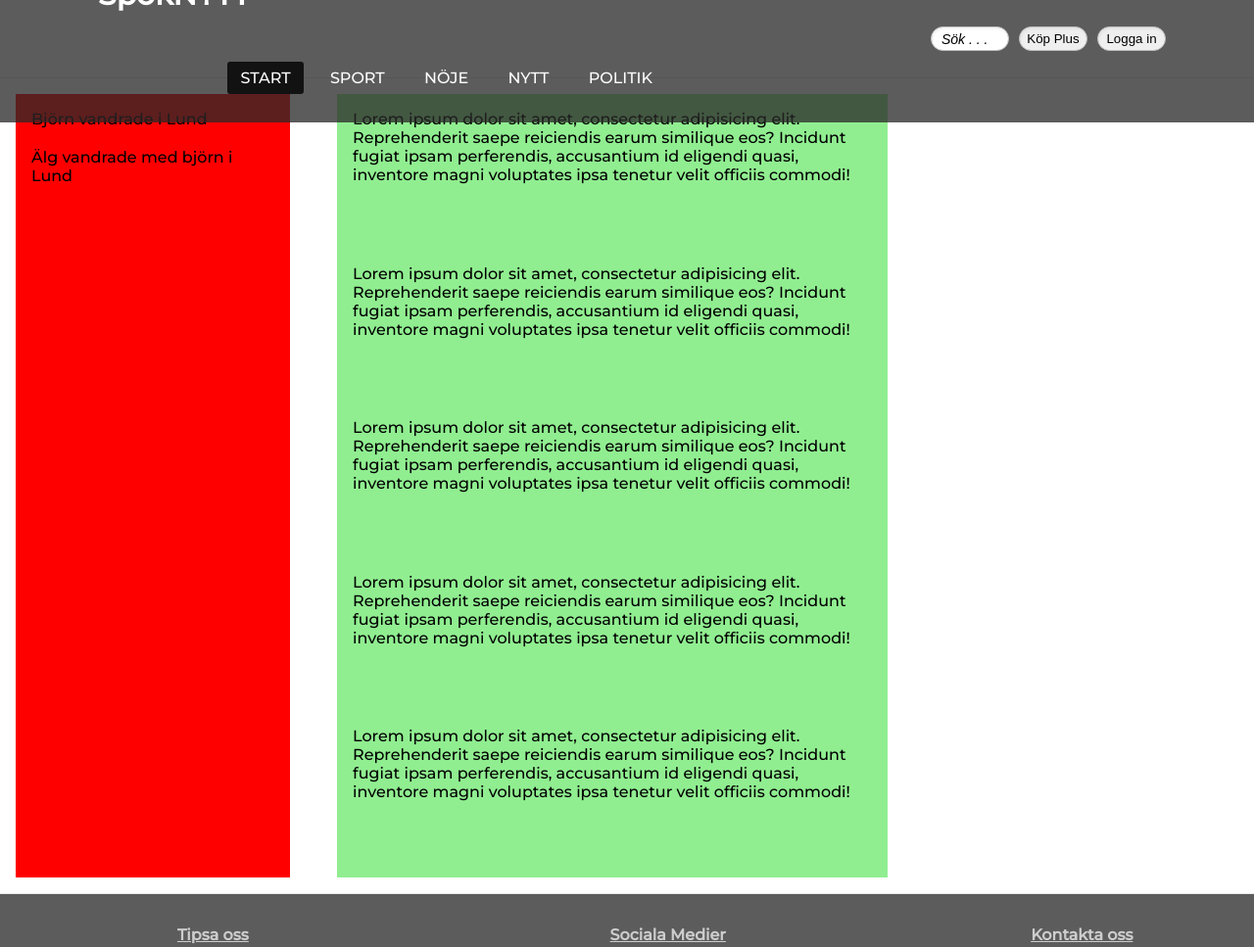
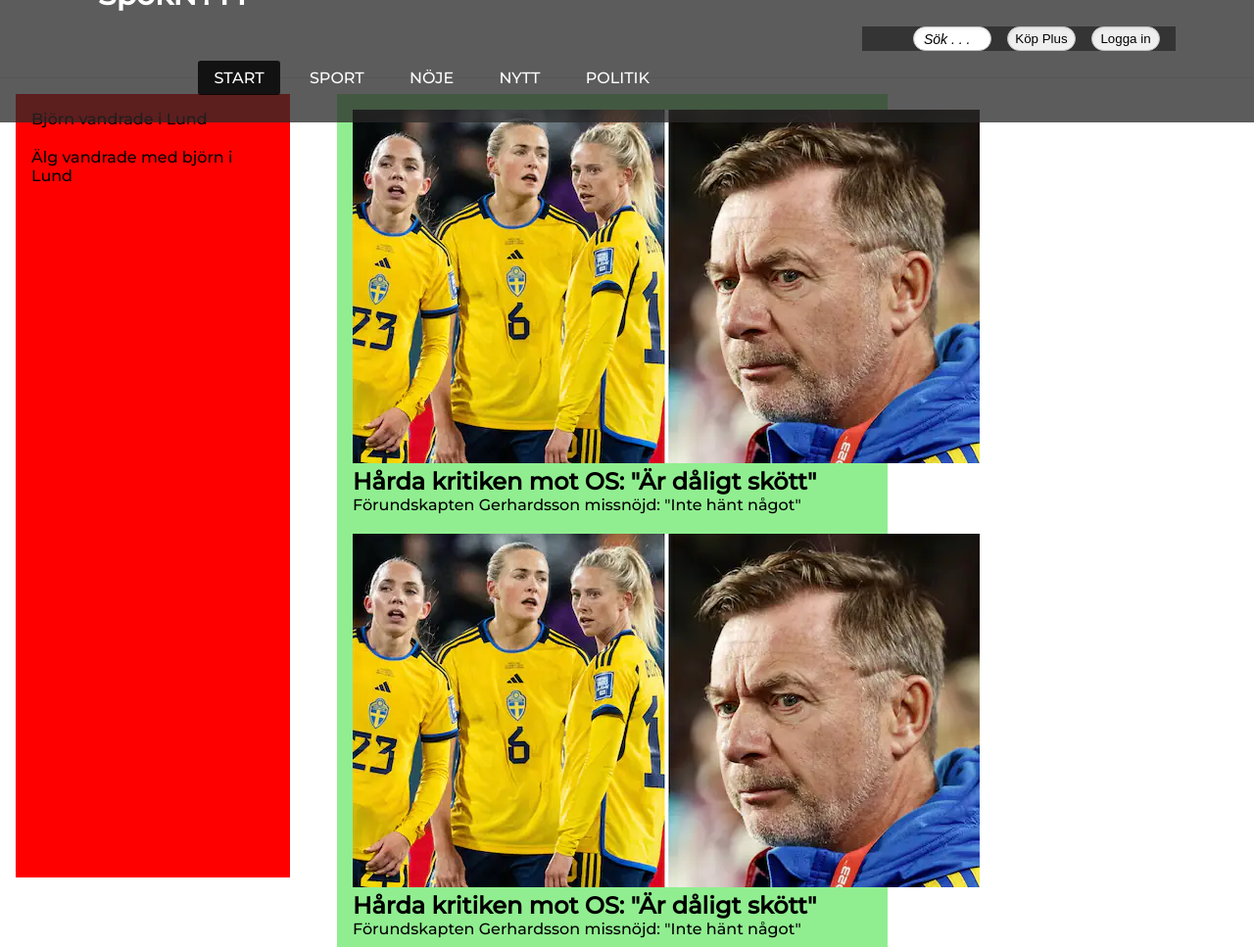
Before and after one commit to Joel-Ax/News-Website, a plain HTML site: page index.html in a window 1280 px wide. Shown: the top 967 px of the page at 98% size. Drawn offline with Linux system fonts and the light colour scheme.

Commit message:
First Draft

```diff
--- a/index.html
+++ b/index.html
@@ -47,11 +47,34 @@
       </div>
 
       <div class="article-grid">
-        <article class="content">Lorem ipsum dolor sit amet, consectetur adipisicing elit. Reprehenderit saepe reiciendis earum similique eos? Incidunt fugiat ipsam perferendis, accusantium id eligendi quasi, inventore magni voluptates ipsa tenetur velit officiis commodi!</article>
-        <article class="content">Lorem ipsum dolor sit amet, consectetur adipisicing elit. Reprehenderit saepe reiciendis earum similique eos? Incidunt fugiat ipsam perferendis, accusantium id eligendi quasi, inventore magni voluptates ipsa tenetur velit officiis commodi!</article>
-        <article class="content">Lorem ipsum dolor sit amet, consectetur adipisicing elit. Reprehenderit saepe reiciendis earum similique eos? Incidunt fugiat ipsam perferendis, accusantium id eligendi quasi, inventore magni voluptates ipsa tenetur velit officiis commodi!</article>
-        <article class="content">Lorem ipsum dolor sit amet, consectetur adipisicing elit. Reprehenderit saepe reiciendis earum similique eos? Incidunt fugiat ipsam perferendis, accusantium id eligendi quasi, inventore magni voluptates ipsa tenetur velit officiis commodi!</article>
-        <article class="content">Lorem ipsum dolor sit amet, consectetur adipisicing elit. Reprehenderit saepe reiciendis earum similique eos? Incidunt fugiat ipsam perferendis, accusantium id eligendi quasi, inventore magni voluptates ipsa tenetur velit officiis commodi!</article>
+        <article class="content">
+          <a>
+            <img class="article-image" src="images/sport.png">
+            <h2 class="article-title">Hårda kritiken mot OS: "Är dåligt skött"</h2>
+            <p class="article-description">Förundskapten Gerhardsson missnöjd: "Inte hänt något"</p>
+          </a>
+        </article>
+        <article class="content">
+          <a>
+            <img class="article-image" src="images/sport.png">
+            <h2 class="article-title">Hårda kritiken mot OS: "Är dåligt skött"</h2>
+            <p class="article-description">Förundskapten Gerhardsson missnöjd: "Inte hänt något"</p>
+          </a>
+        </article>
+        <article class="content">
+          <a>
+            <img class="article-image" src="images/sport.png">
+            <h2 class="article-title">Hårda kritiken mot OS: "Är dåligt skött"</h2>
+            <p class="article-description">Förundskapten Gerhardsson missnöjd: "Inte hänt något"</p>
+          </a>
+        </article>
+        <article class="content">
+          <a>
+            <img class="article-image" src="images/sport.png">
+            <h2 class="article-title">Hårda kritiken mot OS: "Är dåligt skött"</h2>
+            <p class="article-description">Förundskapten Gerhardsson missnöjd: "Inte hänt något"</p>
+          </a>
+        </article>
       </div>
 
       <footer id="footer">
--- a/styles/footer.css
+++ b/styles/footer.css
@@ -32,7 +32,7 @@
   list-style: none;
 }
 
-h2 {
+footer h2 {
   font-size: 16px;
   text-decoration: underline;
 }
--- a/styles/header.css
+++ b/styles/header.css
@@ -46,8 +46,8 @@ nav ul li {
 
 nav ul li a {
   color: white;
-  font-size: 16px;
-  padding: 7px 13px;
+  font-size: 1rem;
+  padding: 0.5rem 1rem;
   border-radius: 3px;
 }
 
@@ -58,14 +58,13 @@ a.active,
 }
 
 #right-nav-section {
-  background: transparent;
   max-width: 25%;
   display: flex;
   flex-direction: row;
   justify-content: space-evenly;
   align-items: center;
-  gap: 10px;
-  padding-right: 10px;
+  gap: 1rem;
+  padding-right: 1rem;
   margin-left: 800px;
 }
 
```
